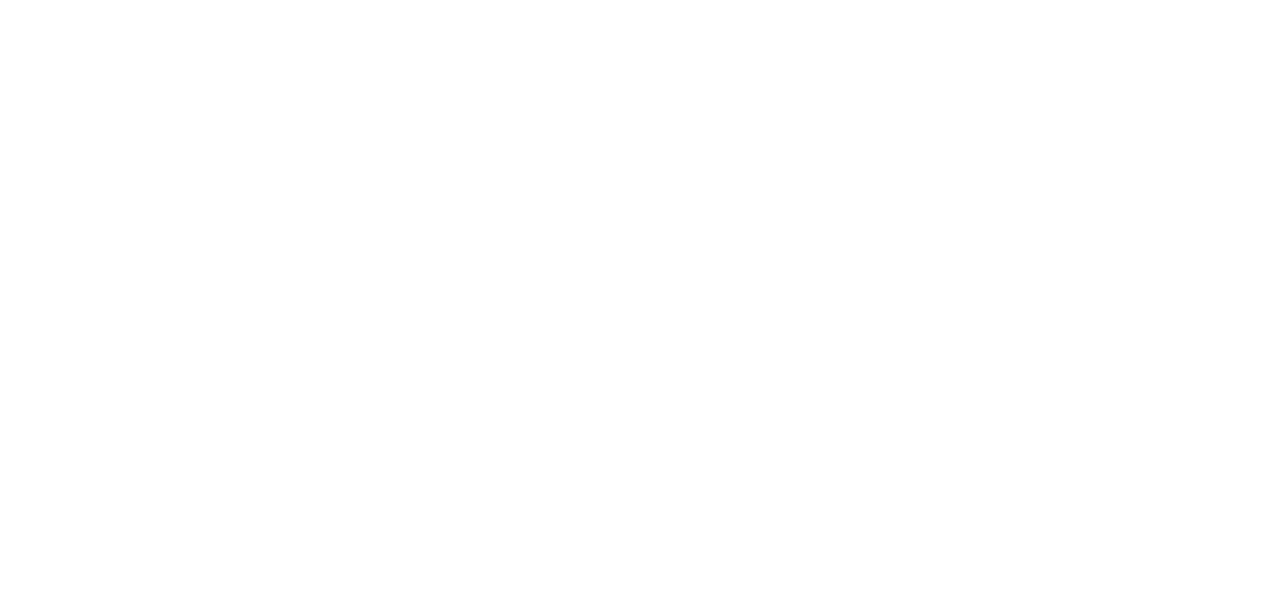
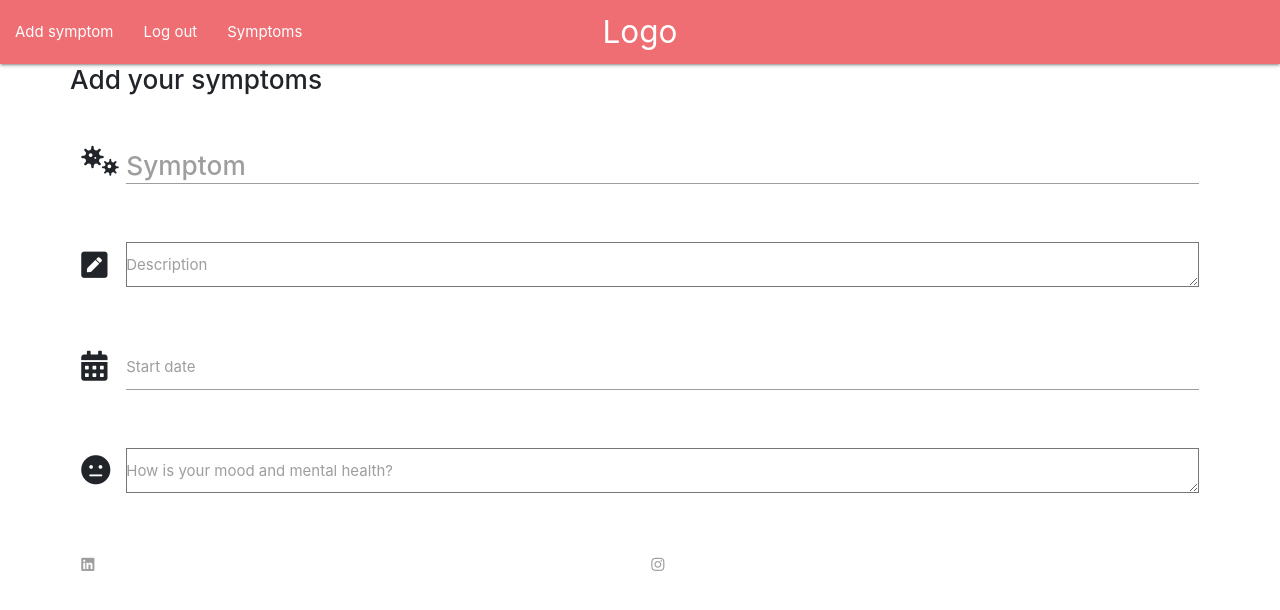
Before and after one commit to Code-Institute-Submissions/self-isolation-watch, a Flask app: page /add_symptom in a window 1280 px wide. Before the commit the part shown is empty. Shown: the top 610 px of the page. Run offline with Flask 2, Linux system fonts and the light colour scheme; the visitor is signed in with stand-in values (Sample User, id 1); some libraries are stand-ins or nearby versions.

Commit message:
created the add-symptoms view and form

```diff
--- a/static/js/scripts.js
+++ b/static/js/scripts.js
@@ -11,5 +11,12 @@
 
 /* initialisation for date picker on profile form */
   $(document).ready(function(){
-    $('.datepicker').datepicker();
+    $('.datepicker').datepicker({
+        format: "dd mmmm, yyyy",
+        yearRange: 3,
+        showClearBtn: true,
+        i18n:{
+            done: "select"
+        }
+    });
   });
--- a/templates/add-symptom.html
+++ b/templates/add-symptom.html
@@ -0,0 +1,46 @@
+{% extends "base.html" %}
+{% block content %}
+  <div class="row">
+    <h3 class="center-align"> Add your symptoms</h3>
+  </div>
+    <!--new symptom form  -->
+
+  <div class="row">
+    <form class="col s12" method="POST" action="">
+
+      <div class="row">
+        <div class="input-field col s6">
+          <i class="prefix fas fa-viruses"></i>
+          <input id="symptom_name" type="text" name="symptom_name" class="validate">
+          <label for="symptom_name"><h3>Symptom</h3></label>
+        </div>
+      </div>
+
+      <div class="row">
+        <div class="input-field col s6">
+          <i class="prefix fas fa-pen-square"></i>
+          <textarea  id="description" type="text" name="description" class="validate" required></textarea>
+          <label for="description">Description</label>
+        </div>
+      </div>
+
+        <div class="row">
+        <div class="input-field col s6">
+          <i class="prefix fas fa-calendar-alt"></i>
+        <input type="text" class="datepicker validate" id="start_date" name="start_date" required>
+          <label for="start_date">Start date</label>
+        </div>
+      </div>
+
+        <div class="row">
+        <div class="input-field col s6">
+          <i class="prefix fas fa-meh"></i>
+          <textarea id="mood" type="text" name="mood" class="validate" required></textarea>
+          <label for="mood">How is your mood and mental health?</label>
+        </div>
+      </div>
+
+
+    </form>
+  </div>
+{% endblock %}
--- a/templates/base.html
+++ b/templates/base.html
@@ -34,10 +34,14 @@
       <a href="#!" class="brand-logo center">Logo</a>
       <a href="#" data-target="mobile-demo" class="sidenav-trigger">
       <ul class="left hide-on-med-and-down">
-
+        {% if session.user %}
+            <li><a href="{{ url_for('add_symptom') }}">Add symptom</a></li>
+            <li><a href="{{ url_for('logout') }}">Log out</a></li>
+            <li><a href="{{ url_for('get_symptoms') }}">Symptoms</a></li>
+        {% else %}
             <li><a href="{{ url_for('get_symptoms') }}">Symptoms</a></li>
             <li><a href="{{ url_for('register') }}">Register</a></li>
-            <li><a href="">Add symptom</a></li>
+        {% endif %}
       </ul>
     </div>
   </nav>
--- a/templates/register.html
+++ b/templates/register.html
@@ -29,7 +29,7 @@
   <div class="row">
   <h3 class="center-align">
   already have an account?</h3>
-  <a class="" href=""> Log in here! </a>
+  <a class="btn waves-effect waves-light" href="{{ url_for('login') }}"> Log in here! </a>
   </div>
 
 {% endblock %}
```
